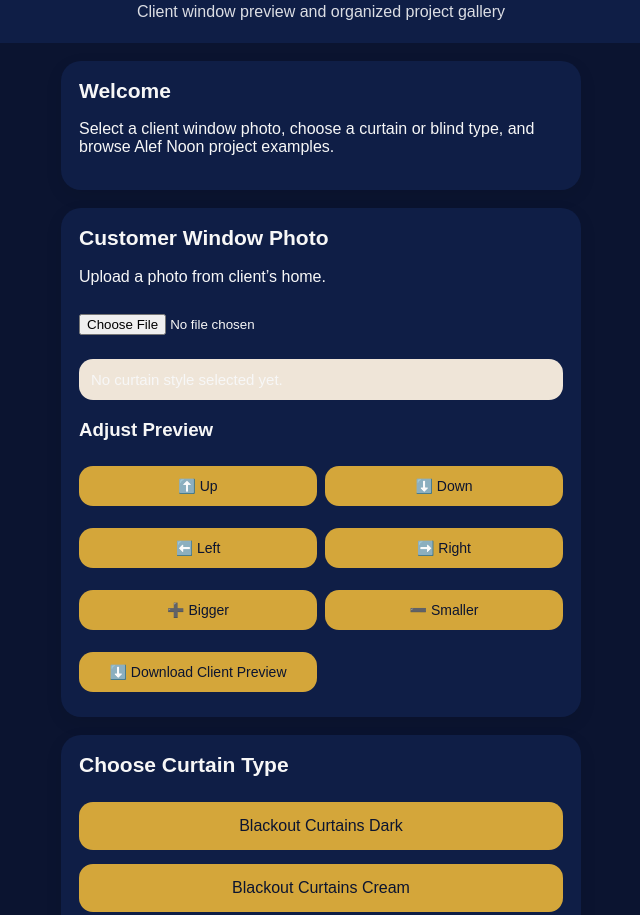
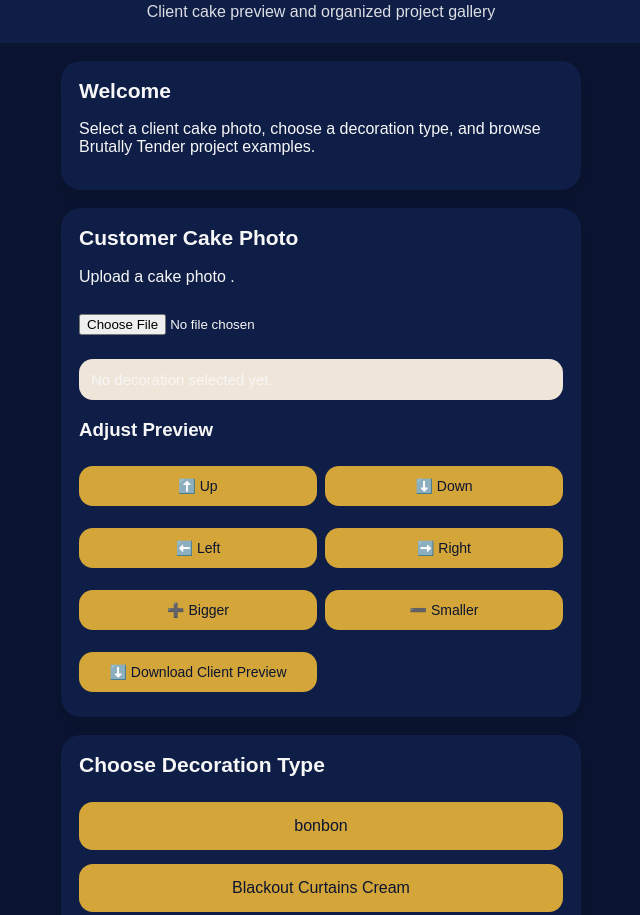
Before and after one commit to annkey-art/Brutally-Tender-Cake-Visualizer, a plain HTML site: page index.html in a window 1280 px wide. Shown: the part 150-1065 px from the top of the page, without its empty margins (319-959 px from the left). Drawn offline with Linux system fonts and the light colour scheme.

Commit message:
Update title and references from 'Window' to 'Cake'

```diff
--- a/index.html
+++ b/index.html
@@ -3,7 +3,7 @@
 <head>
   <meta charset="UTF-8" />
   <meta name="viewport" content="width=device-width, initial-scale=1.0" />
-  <title>Alef Noon Visualizer</title>
+  <title>Brurally Tender Cake Visualizer</title>
 
   <style>
     body {
@@ -138,18 +138,18 @@
   >
 
   <p style="margin-top:15px;">
-    Client window preview and organized project gallery
+    Client cake preview and organized project gallery
   </p>
 </header>
 
   <main>
 <section class="card">
   <h2>Welcome</h2>
-  <p>Select a client window photo, choose a curtain or blind type, and browse Alef Noon project examples.</p>
+  <p>Select a client cake photo, choose a decoration type, and browse Brutally Tender project examples.</p>
 </section>
     <section class="card">
-      <h2>Customer Window Photo</h2>
-      <p>Upload a photo from client’s home.</p>
+      <h2>Customer Cake Photo</h2>
+      <p>Upload a cake photo .</p>
 
       <input type="file" accept="image/*" onchange="showImage(event)" />
 
@@ -158,7 +158,7 @@
   <img id="curtainOverlay" />
 </div>
       <div class="status" id="selectedStyle">
-        No curtain style selected yet.
+        No  decoration selected yet.
       </div>
       <h3>Adjust Preview</h3>
 
@@ -174,9 +174,9 @@
     </section>
 
     <section class="card">
-      <h2>Choose Curtain Type</h2>
-<button onclick="selectStyle('blackout-curtains')">
-  Blackout Curtains Dark
+      <h2>Choose Decoration Type</h2>
+<button onclick="selectStyle('Bonbons')">
+  bonbon
 </button>
 
 <button onclick="selectStyle('blackout-curtains-cream')">
```
